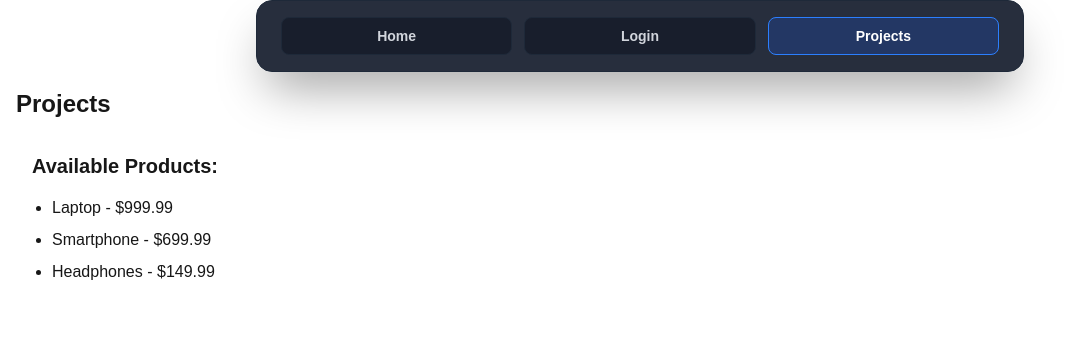
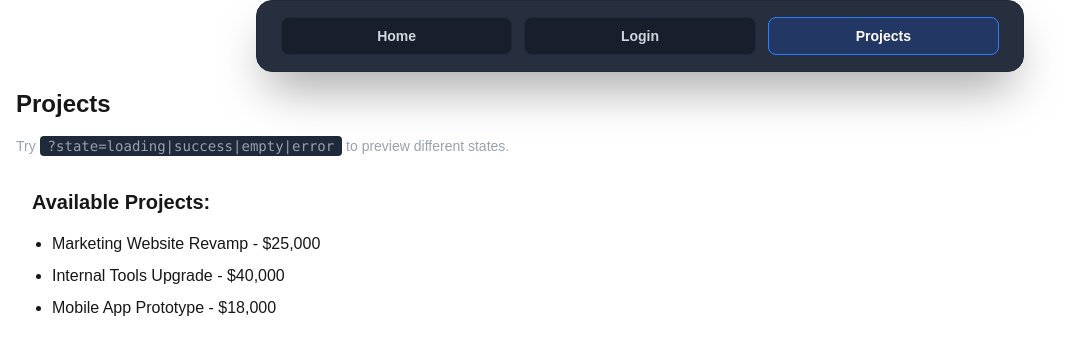
Before and after one commit to greenchiu/atlas, a Next.js app: page /projects in a window 1280 px wide. Shown: the top 354 px of the page, without its empty margins (0-1081 px from the left). Built offline with nearby package versions, Linux system fonts and the light colour scheme.

Commit message:
refactor(projects): align naming and improve fetch state handling

```diff
--- a/src/app/components/ProductListFetcher.tsx
+++ /dev/null
@@ -1,91 +0,0 @@
-'use client';
-
-import React, { useState, useEffect } from 'react';
-import { mockFetchProducts, Product } from '../utils/mockAPIs';
-
-// Define the possible states for the data fetching process
-// type FetchState = 'loading' | 'success' | 'empty' | 'error';
-
-const FetchStates = {
-  Loading: 'Loading',
-  Success: 'Success',
-  Empty: 'Empty',
-  Error: 'Error',
-} as const;
-
-// 也可以用于类型
-type FetchState = (typeof FetchStates)[keyof typeof FetchStates];
-
-const ProductListFetcher: React.FC = () => {
-  const [products, setProducts] = useState<Product[]>([]);
-  const [fetchState, setFetchState] = useState<FetchState>(FetchStates.Loading);
-  // You can toggle this boolean to test the 'empty' state
-  const mockEmptyCase = false;
-
-  useEffect(() => {
-    const fetchData = async () => {
-      setFetchState(FetchStates.Loading);
-      try {
-        const data = await mockFetchProducts(mockEmptyCase);
-        setProducts(data);
-        if (data.length === 0) {
-          setFetchState(FetchStates.Empty);
-        } else {
-          setFetchState(FetchStates.Success);
-        }
-      } catch (err) {
-        console.error(err);
-        setFetchState(FetchStates.Error);
-      }
-    };
-
-    fetchData();
-  }, [mockEmptyCase]);
-
-  // --- UI Rendering Logic ---
-
-  if (fetchState === FetchStates.Loading) {
-    return (
-      <div className="p-4 text-center">
-        <p>Loading products... ⏳</p>
-        {/* A simple spinner animation could go here */}
-      </div>
-    );
-  }
-
-  if (fetchState === FetchStates.Error) {
-    return (
-      <div className="p-4 text-center text-red-500">
-        <p>An error occurred while fetching data. 😢</p>
-      </div>
-    );
-  }
-
-  if (fetchState === FetchStates.Empty) {
-    return (
-      <div className="p-4 text-center text-gray-500">
-        <p>No products found. The list is empty. 🛒</p>
-      </div>
-    );
-  }
-
-  if (fetchState === FetchStates.Success) {
-    return (
-      <div className="p-4">
-        <h2 className="mb-4 text-xl font-semibold">Available Products:</h2>
-        <ul className="list-disc pl-5">
-          {products.map((product) => (
-            <li key={product.id} className="mb-2">
-              {product.name} - ${product.price.toFixed(2)}
-            </li>
-          ))}
-        </ul>
-      </div>
-    );
-  }
-
-  // Fallback for an unexpected state
-  return null;
-};
-
-export default ProductListFetcher;
--- /dev/null
+++ b/src/app/components/ProjectListFetcher.tsx
@@ -0,0 +1,94 @@
+'use client';
+
+import React, { useState, useEffect } from 'react';
+import { mockFetchProjects, Project, ProjectMockScenario } from '../utils/mocks';
+
+type FetchState = 'loading' | 'success' | 'empty' | 'error';
+
+interface ProjectListFetcherProps {
+  scenario?: FetchState;
+}
+
+const ProjectListFetcher: React.FC<ProjectListFetcherProps> = ({ scenario = 'success' }) => {
+  const [projects, setProjects] = useState<Project[]>([]);
+  const [fetchState, setFetchState] = useState<FetchState>('loading');
+  const normalizedScenario: FetchState = scenario ?? 'success';
+
+  useEffect(() => {
+    let isMounted = true;
+
+    if (normalizedScenario === 'loading') {
+      setFetchState('loading');
+      setProjects([]);
+      return;
+    }
+
+    const scenarioForApi: ProjectMockScenario = normalizedScenario;
+
+    const fetchData = async () => {
+      setFetchState('loading');
+      try {
+        const data = await mockFetchProjects(scenarioForApi);
+        if (!isMounted) {
+          return;
+        }
+        setProjects(data);
+        setFetchState(data.length === 0 ? 'empty' : 'success');
+      } catch (err) {
+        console.error(err);
+        if (isMounted) {
+          setFetchState('error');
+        }
+      }
+    };
+
+    fetchData();
+
+    return () => {
+      isMounted = false;
+    };
+  }, [normalizedScenario]);
+
+  if (fetchState === 'loading') {
+    return (
+      <div className="p-4 text-center">
+        <p>Loading projects... ⏳</p>
+      </div>
+    );
+  }
+
+  if (fetchState === 'error') {
+    return (
+      <div className="p-4 text-center text-red-500">
+        <p>An error occurred while fetching projects. 😢</p>
+      </div>
+    );
+  }
+
+  if (fetchState === 'empty') {
+    return (
+      <div className="p-4 text-center text-gray-500">
+        <p>No projects found. Try a different scenario. 🗂️</p>
+      </div>
+    );
+  }
+
+  if (fetchState === 'success') {
+    return (
+      <div className="p-4">
+        <h2 className="mb-4 text-xl font-semibold">Available Projects:</h2>
+        <ul className="list-disc pl-5">
+          {projects.map((project) => (
+            <li key={project.id} className="mb-2">
+              {project.name} - ${project.budget.toLocaleString()}
+            </li>
+          ))}
+        </ul>
+      </div>
+    );
+  }
+
+  return null;
+};
+
+export default ProjectListFetcher;
--- a/src/app/projects/page.tsx
+++ b/src/app/projects/page.tsx
@@ -1,10 +1,44 @@
-import ProductListFetcher from '../components/ProductListFetcher';
+import ProjectListFetcher from '../components/ProjectListFetcher';
 
-export default function Projects() {
+type FetchState = 'loading' | 'success' | 'empty' | 'error';
+
+const VALID_STATES: FetchState[] = ['loading', 'success', 'empty', 'error'];
+
+type SearchParamsInput =
+  | Record<string, string | string[] | undefined>
+  | Promise<Record<string, string | string[] | undefined>>;
+
+interface ProjectsPageProps {
+  searchParams?: SearchParamsInput;
+}
+
+const normalizeState = (value?: string | string[]): FetchState | undefined => {
+  if (!value) {
+    return undefined;
+  }
+  const raw = Array.isArray(value) ? value[0] : value;
+  if (!raw) {
+    return undefined;
+  }
+  const lowered = raw.toLowerCase() as FetchState;
+  return VALID_STATES.includes(lowered) ? lowered : undefined;
+};
+
+export default async function Projects({ searchParams }: ProjectsPageProps) {
+  const resolvedParams =
+    searchParams && typeof (searchParams as Promise<unknown>).then === 'function'
+      ? await searchParams
+      : searchParams;
+  const scenario = normalizeState(resolvedParams?.state);
+
   return (
-    <div className="p-4">
+    <div className="space-y-4 p-4">
       <h1 className="mb-4 text-2xl font-bold">Projects</h1>
-      <ProductListFetcher />
+      <p className="text-sm text-gray-400">
+        Try <code className="rounded bg-gray-800 px-2 py-0.5">?state=loading|success|empty|error</code> to
+        preview different states.
+      </p>
+      <ProjectListFetcher scenario={scenario} />
     </div>
   );
 }
--- a/src/app/utils/mockAPIs.ts
+++ /dev/null
@@ -1,26 +0,0 @@
-export interface Product {
-  id: number;
-  name: string;
-  price: number;
-}
-
-/**
- * Mocks an API call to fetch a list of products.
- * @param {boolean} returnEmpty - If true, returns an empty list after a delay.
- */
-export const mockFetchProducts = (returnEmpty = false): Promise<Product[]> => {
-  return new Promise((resolve) => {
-    setTimeout(() => {
-      if (returnEmpty) {
-        resolve([]);
-      } else {
-        const mockData: Product[] = [
-          { id: 1, name: 'Laptop', price: 999.99 },
-          { id: 2, name: 'Smartphone', price: 699.99 },
-          { id: 3, name: 'Headphones', price: 149.99 },
-        ];
-        resolve(mockData);
-      }
-    }, 1500); // Simulate 1.5 second network delay
-  });
-};
--- /dev/null
+++ b/src/app/utils/mocks.ts
@@ -0,0 +1,35 @@
+export interface Project {
+  id: number;
+  name: string;
+  budget: number;
+}
+
+export type ProjectMockScenario = 'success' | 'empty' | 'error';
+
+/**
+ * Simulates fetching projects from an API with togglable scenarios.
+ */
+export const mockFetchProjects = (
+  scenario: ProjectMockScenario = 'success',
+): Promise<Project[]> => {
+  return new Promise((resolve, reject) => {
+    setTimeout(() => {
+      if (scenario === 'error') {
+        reject(new Error('Unable to fetch projects right now.'));
+        return;
+      }
+
+      if (scenario === 'empty') {
+        resolve([]);
+        return;
+      }
+
+      const mockData: Project[] = [
+        { id: 1, name: 'Marketing Website Revamp', budget: 25000 },
+        { id: 2, name: 'Internal Tools Upgrade', budget: 40000 },
+        { id: 3, name: 'Mobile App Prototype', budget: 18000 },
+      ];
+      resolve(mockData);
+    }, 1500);
+  });
+};
```
